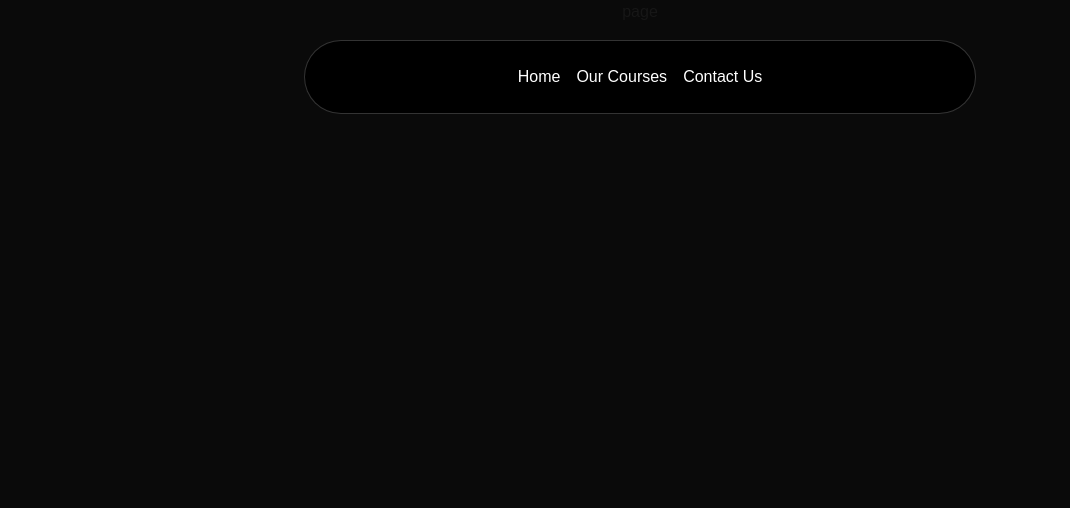
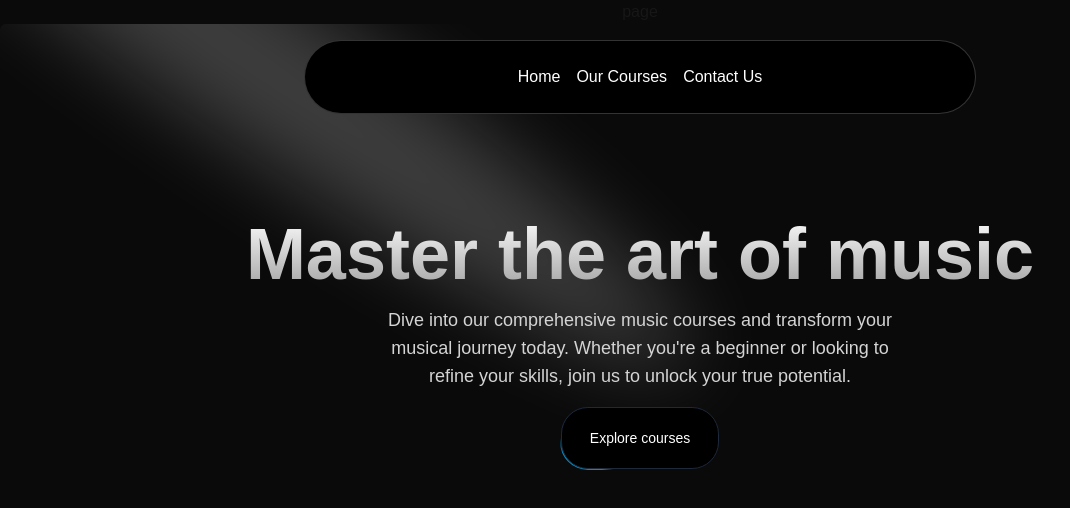
Before and after one commit to vishal862/music-app, a Next.js app: page / in a window 1280 px wide. Shown: the top 508 px of the page, without its empty margins (0-1070 px from the left). Built offline with nearby package versions, Linux system fonts and the light colour scheme.

Commit message:
Hero section design

```diff
--- a/src/app/page.tsx
+++ b/src/app/page.tsx
@@ -1,9 +1,11 @@
+import HeroSection from '@/components/HeroSection'
 import React from 'react'
 
 export default function page() {
   return (
     <main className='min-h-screen bg-black/[0.96] antialiased bg-grid-white/[0.02]'>
       <div className='text-center'>page</div>
+      <HeroSection/>
     </main>
   )
 }
--- /dev/null
+++ b/src/components/HeroSection.tsx
@@ -0,0 +1,37 @@
+import Link from "next/link"
+import { Spotlight } from "./ui/Spotlight"
+import { Button } from "./ui/moving-border";
+
+function HeroSection() {
+  return (
+    <div
+    className="h-auto md:h-[40rem] w-full rounded-md flex flex-col items-center justify-center relative overflow-hidden mx-auto py-10 md:py-0"
+    >
+        <Spotlight
+        className="-top-40 left-0 md:left-60 md:-top-20"
+        fill="white"
+      />
+        <div className="p-4 relative z-10 w-full text-center" >
+            <h1
+            className="mt-20 md:mt-0 text-4xl md:text-7xl font-bold bg-clip-text text-transparent bg-gradient-to-b from-neutral-50 to-neutral-400"
+            >Master the art of music</h1>
+            <p
+            className="mt-4 font-normal text-base md:text-lg text-neutral-300 max-w-lg mx-auto"
+            >Dive into our comprehensive music courses and transform your musical journey today. Whether you're a beginner or looking to refine your skills, join us to unlock your true potential.</p>
+            <div className="mt-4">
+                <Link href={"/courses"}>
+                    <Button
+                    borderRadius="1.75rem"
+                    className="bg-white dark:bg-black text-black dark:text-white border-neutral-200 dark:border-slate-800"
+                    >
+                    Explore courses
+                    </Button>
+                </Link>
+            </div>
+        </div>
+
+        </div>
+  )
+}
+
+export default HeroSection
--- /dev/null
+++ b/src/components/ui/Spotlight.tsx
@@ -0,0 +1,56 @@
+import React from "react";
+import { cn } from "@/lib/utils";
+
+type SpotlightProps = {
+  className?: string;
+  fill?: string;
+};
+
+export const Spotlight = ({ className, fill }: SpotlightProps) => {
+  return (
+    <svg
+      className={cn(
+        "animate-spotlight pointer-events-none absolute z-[1]  h-[169%] w-[138%] lg:w-[84%] opacity-0",
+        className
+      )}
+      xmlns="http://www.w3.org/2000/svg"
+      viewBox="0 0 3787 2842"
+      fill="none"
+    >
+      <g filter="url(#filter)">
+        <ellipse
+          cx="1924.71"
+          cy="273.501"
+          rx="1924.71"
+          ry="273.501"
+          transform="matrix(-0.822377 -0.568943 -0.568943 0.822377 3631.88 2291.09)"
+          fill={fill || "white"}
+          fillOpacity="0.21"
+        ></ellipse>
+      </g>
+      <defs>
+        <filter
+          id="filter"
+          x="0.860352"
+          y="0.838989"
+          width="3785.16"
+          height="2840.26"
+          filterUnits="userSpaceOnUse"
+          colorInterpolationFilters="sRGB"
+        >
+          <feFlood floodOpacity="0" result="BackgroundImageFix"></feFlood>
+          <feBlend
+            mode="normal"
+            in="SourceGraphic"
+            in2="BackgroundImageFix"
+            result="shape"
+          ></feBlend>
+          <feGaussianBlur
+            stdDeviation="151"
+            result="effect1_foregroundBlur_1065_8"
+          ></feGaussianBlur>
+        </filter>
+      </defs>
+    </svg>
+  );
+};
--- /dev/null
+++ b/src/components/ui/background-gradient.tsx
@@ -0,0 +1,72 @@
+import { cn } from "@/lib/utils";
+import React from "react";
+import { motion } from "framer-motion";
+
+export const BackgroundGradient = ({
+  children,
+  className,
+  containerClassName,
+  animate = true,
+}: {
+  children?: React.ReactNode;
+  className?: string;
+  containerClassName?: string;
+  animate?: boolean;
+}) => {
+  const variants = {
+    initial: {
+      backgroundPosition: "0 50%",
+    },
+    animate: {
+      backgroundPosition: ["0, 50%", "100% 50%", "0 50%"],
+    },
+  };
+  return (
+    <div className={cn("relative p-[4px] group", containerClassName)}>
+      <motion.div
+        variants={animate ? variants : undefined}
+        initial={animate ? "initial" : undefined}
+        animate={animate ? "animate" : undefined}
+        transition={
+          animate
+            ? {
+                duration: 5,
+                repeat: Infinity,
+                repeatType: "reverse",
+              }
+            : undefined
+        }
+        style={{
+          backgroundSize: animate ? "400% 400%" : undefined,
+        }}
+        className={cn(
+          "absolute inset-0 rounded-3xl z-[1] opacity-60 group-hover:opacity-100 blur-xl  transition duration-500 will-change-transform",
+          " bg-[radial-gradient(circle_farthest-side_at_0_100%,#00ccb1,transparent),radial-gradient(circle_farthest-side_at_100%_0,#7b61ff,transparent),radial-gradient(circle_farthest-side_at_100%_100%,#ffc414,transparent),radial-gradient(circle_farthest-side_at_0_0,#1ca0fb,#141316)]"
+        )}
+      />
+      <motion.div
+        variants={animate ? variants : undefined}
+        initial={animate ? "initial" : undefined}
+        animate={animate ? "animate" : undefined}
+        transition={
+          animate
+            ? {
+                duration: 5,
+                repeat: Infinity,
+                repeatType: "reverse",
+              }
+            : undefined
+        }
+        style={{
+          backgroundSize: animate ? "400% 400%" : undefined,
+        }}
+        className={cn(
+          "absolute inset-0 rounded-3xl z-[1] will-change-transform",
+          "bg-[radial-gradient(circle_farthest-side_at_0_100%,#00ccb1,transparent),radial-gradient(circle_farthest-side_at_100%_0,#7b61ff,transparent),radial-gradient(circle_farthest-side_at_100%_100%,#ffc414,transparent),radial-gradient(circle_farthest-side_at_0_0,#1ca0fb,#141316)]"
+        )}
+      />
+
+      <div className={cn("relative z-10", className)}>{children}</div>
+    </div>
+  );
+};
--- /dev/null
+++ b/src/components/ui/moving-border.tsx
@@ -0,0 +1,139 @@
+"use client";
+import React from "react";
+import {
+  motion,
+  useAnimationFrame,
+  useMotionTemplate,
+  useMotionValue,
+  useTransform,
+} from "framer-motion";
+import { useRef } from "react";
+import { cn } from "@/lib/utils";
+
+export function Button({
+  borderRadius = "1.75rem",
+  children,
+  as: Component = "button",
+  containerClassName,
+  borderClassName,
+  duration,
+  className,
+  ...otherProps
+}: {
+  borderRadius?: string;
+  children: React.ReactNode;
+  as?: any;
+  containerClassName?: string;
+  borderClassName?: string;
+  duration?: number;
+  className?: string;
+  [key: string]: any;
+}) {
+  return (
+    <Component
+      className={cn(
+        "bg-transparent relative text-xl  h-16 w-40 p-[1px] overflow-hidden ",
+        containerClassName
+      )}
+      style={{
+        borderRadius: borderRadius,
+      }}
+      {...otherProps}
+    >
+      <div
+        className="absolute inset-0"
+        style={{ borderRadius: `calc(${borderRadius} * 0.96)` }}
+      >
+        <MovingBorder duration={duration} rx="30%" ry="30%">
+          <div
+            className={cn(
+              "h-20 w-20 opacity-[0.8] bg-[radial-gradient(var(--sky-500)_40%,transparent_60%)]",
+              borderClassName
+            )}
+          />
+        </MovingBorder>
+      </div>
+
+      <div
+        className={cn(
+          "relative bg-slate-900/[0.8] border border-slate-800 backdrop-blur-xl text-white flex items-center justify-center w-full h-full text-sm antialiased",
+          className
+        )}
+        style={{
+          borderRadius: `calc(${borderRadius} * 0.96)`,
+        }}
+      >
+        {children}
+      </div>
+    </Component>
+  );
+}
+
+export const MovingBorder = ({
+  children,
+  duration = 2000,
+  rx,
+  ry,
+  ...otherProps
+}: {
+  children: React.ReactNode;
+  duration?: number;
+  rx?: string;
+  ry?: string;
+  [key: string]: any;
+}) => {
+  const pathRef = useRef<SVGRectElement | null>(null);
+  const progress = useMotionValue<number>(0);
+
+  useAnimationFrame((time) => {
+    const length = pathRef.current?.getTotalLength();
+    if (length) {
+      const pxPerMillisecond = length / duration;
+      progress.set((time * pxPerMillisecond) % length);
+    }
+  });
+
+  const x = useTransform(
+    progress,
+    (val) => pathRef.current?.getPointAtLength(val).x
+  );
+  const y = useTransform(
+    progress,
+    (val) => pathRef.current?.getPointAtLength(val).y
+  );
+
+  const transform = useMotionTemplate`translateX(${x}px) translateY(${y}px) translateX(-50%) translateY(-50%)`;
+
+  return (
+    <>
+      <svg
+        xmlns="http://www.w3.org/2000/svg"
+        preserveAspectRatio="none"
+        className="absolute h-full w-full"
+        width="100%"
+        height="100%"
+        {...otherProps}
+      >
+        <rect
+          fill="none"
+          width="100%"
+          height="100%"
+          rx={rx}
+          ry={ry}
+          ref={pathRef}
+        />
+      </svg>
+      <motion.div
+        style={{
+          position: "absolute",
+          top: 0,
+          left: 0,
+          display: "inline-block",
+          transform,
+        }}
+      >
+        {children}
+      </motion.div>
+    </>
+  );
+};
--- a/tailwind.config.ts
+++ b/tailwind.config.ts
@@ -1,5 +1,21 @@
 import type { Config } from "tailwindcss";
 
+const colors = require("tailwindcss/colors");
+const {
+  default: flattenColorPalette,
+} = require("tailwindcss/lib/util/flattenColorPalette");
+
+// Plugin to add each Tailwind color as a global CSS variable
+function addVariablesForColors({ addBase, theme }: any) {
+  const allColors = flattenColorPalette(theme('colors'));
+  const newVars = Object.fromEntries(
+    Object.entries(allColors).map(([key, value]) => [`--${key}`, value])
+  );
+
+  addBase({
+    ':root': newVars,
+  });
+}
 export default {
   content: [
     "./src/pages/**/*.{js,ts,jsx,tsx,mdx}",
@@ -9,11 +25,26 @@
   darkMode:"class",
   theme: {
     extend: {
+      animation: {
+        spotlight: "spotlight 2s ease .75s 1 forwards",
+      },
+      keyframes: {
+        spotlight: {
+          "0%": {
+            opacity: '0',
+            transform: "translate(-72%, -62%) scale(0.5)",
+          },
+          "100%": {
+            opacity: '1',
+            transform: "translate(-50%,-40%) scale(1)",
+          },
+        },
+      },
       colors: {
         background: "var(--background)",
         foreground: "var(--foreground)",
       },
     },
   },
-  plugins: [],
+  plugins: [addVariablesForColors],
 } satisfies Config;
```
